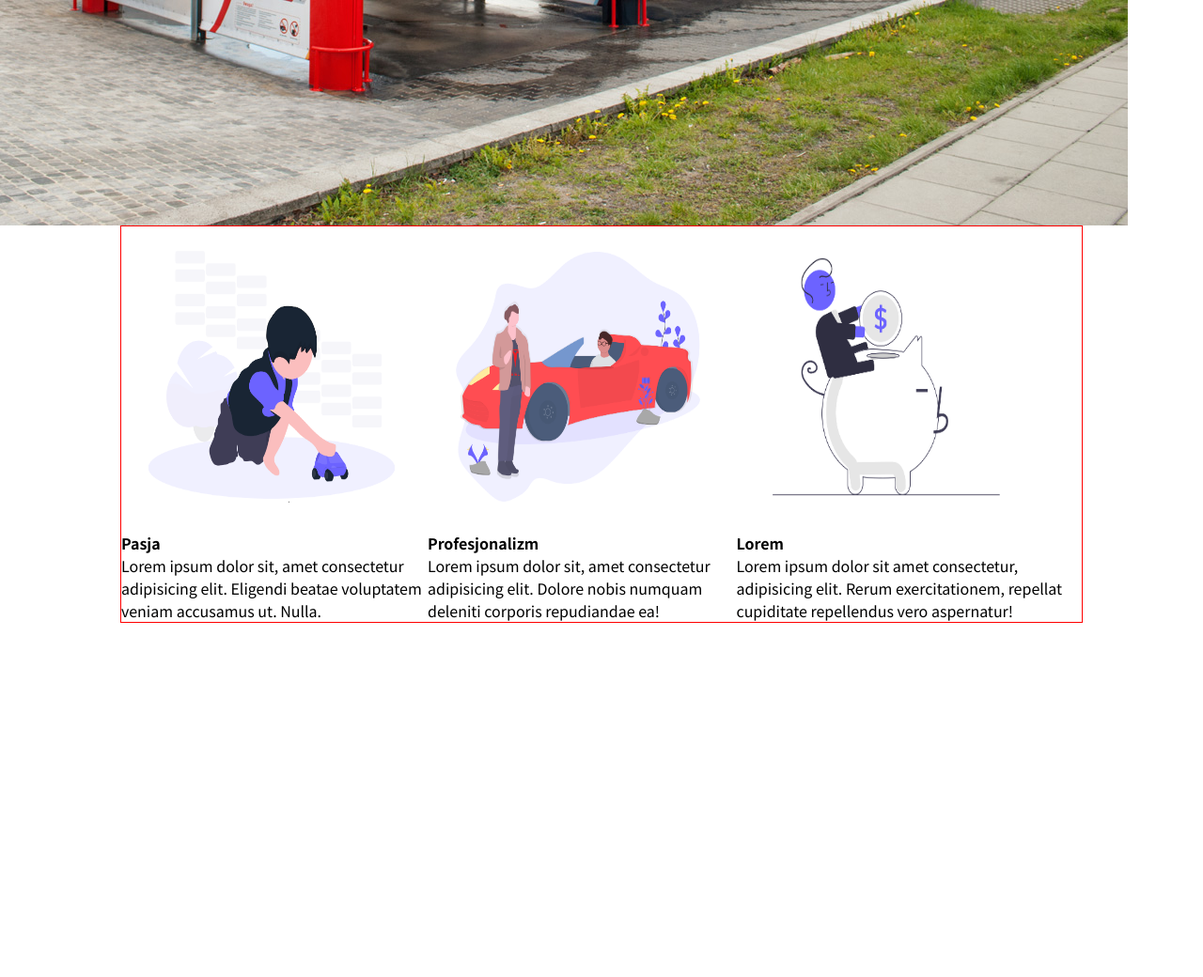
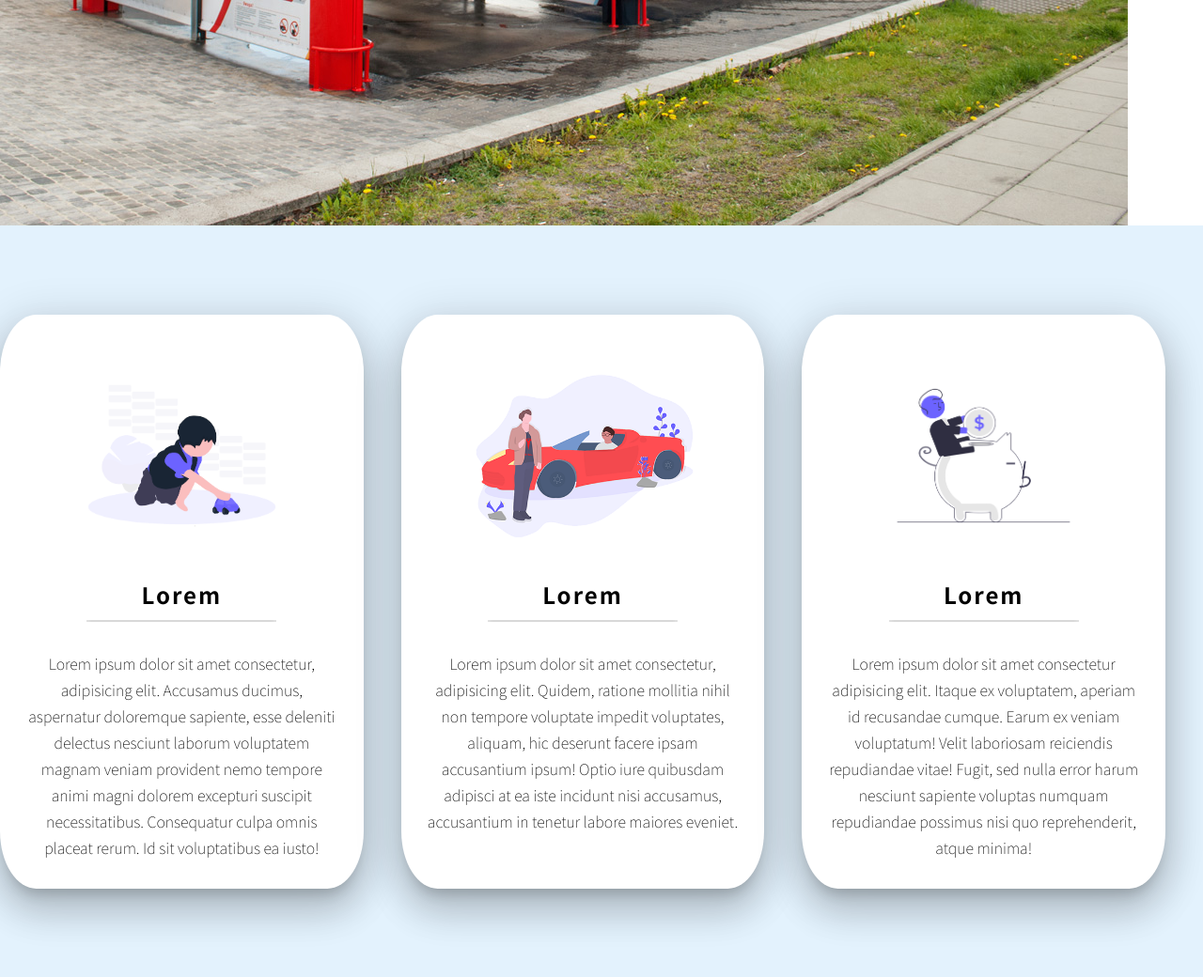
Before and after one commit to KappaPrajd/autospa, a PHP site: page / in a window 1280 px wide. Shown: the part 627-1667 px from the top of the page at 94% size. Run offline with PHP 8.4, Linux system fonts and the light colour scheme.

Commit message:
completed about cards

```diff
--- a/css/about.css
+++ b/css/about.css
@@ -1,10 +1,45 @@
 .about-container {
   display: flex;
-  width: 80%;
-  border: 1px solid red;
+  justify-content: center;
+  align-items: center;
+  width: 100%;
 }
 
 .icon {
-  width: 320px;
-  height: 320px;
+  width: 243px;
+  height: 180px;
+  margin-bottom: 20px;
 }
+
+.item {
+  display: flex;
+  flex-direction: column;
+  align-items: center;
+  background-color: white;
+  margin-right: 40px;
+  padding: 60px 25px 30px;
+  border-radius: 10%;
+  box-shadow: 0px 24px 38px 3px rgba(0, 0, 0, 0.14),
+    0px 9px 46px 8px rgba(0, 0, 0, 0.12), 0px 11px 15px -7px rgba(0, 0, 0, 0.2);
+  text-align: center;
+  width: 400px;
+  height: 100%;
+}
+
+h2 {
+  margin: 20px 0 10px 0;
+  letter-spacing: 2px;
+}
+
+hr {
+  width: 60%;
+  margin-bottom: 30px;
+  border: 1px solid rgb(177, 177, 177);
+  border-radius: 10%;
+  opacity: 0.5;
+}
+
+p {
+  font-weight: 200;
+  line-height: 28px;
+}
--- a/css/main.css
+++ b/css/main.css
@@ -18,4 +18,6 @@ body {
   display: flex;
   flex-direction: column;
   align-items: center;
+  justify-content: center;
+  background-color: #e3f2fd;
 }
--- a/index.html
+++ b/index.html
@@ -39,10 +39,15 @@
         <div class="about-container">
           <div class="item item1">
             <img src="img/toy_car.png" alt="toy car icon" class="icon" />
-            <h4>Pasja</h4>
+            <h2>Lorem</h2>
+            <hr />
             <p>
-              Lorem ipsum dolor sit, amet consectetur adipisicing elit. Eligendi
-              beatae voluptatem veniam accusamus ut. Nulla.
+              Lorem ipsum dolor sit amet consectetur, adipisicing elit.
+              Accusamus ducimus, aspernatur doloremque sapiente, esse deleniti
+              delectus nesciunt laborum voluptatem magnam veniam provident nemo
+              tempore animi magni dolorem excepturi suscipit necessitatibus.
+              Consequatur culpa omnis placeat rerum. Id sit voluptatibus ea
+              iusto!
             </p>
           </div>
           <div class="item item2">
@@ -51,18 +56,26 @@
               alt="electric car icon"
               class="icon"
             />
-            <h4>Profesjonalizm</h4>
+            <h2>Lorem</h2>
+            <hr />
             <p>
-              Lorem ipsum dolor sit, amet consectetur adipisicing elit. Dolore
-              nobis numquam deleniti corporis repudiandae ea!
+              Lorem ipsum dolor sit amet consectetur, adipisicing elit. Quidem,
+              ratione mollitia nihil non tempore voluptate impedit voluptates,
+              aliquam, hic deserunt facere ipsam accusantium ipsum! Optio iure
+              quibusdam adipisci at ea iste incidunt nisi accusamus, accusantium
+              in tenetur labore maiores eveniet.
             </p>
           </div>
           <div class="item item3">
             <img src="img/savings.png" alt="savings icon" class="icon" />
-            <h4>Lorem</h4>
+            <h2>Lorem</h2>
+            <hr />
             <p>
-              Lorem ipsum dolor sit amet consectetur, adipisicing elit. Rerum
-              exercitationem, repellat cupiditate repellendus vero aspernatur!
+              Lorem ipsum dolor sit amet consectetur adipisicing elit. Itaque ex
+              voluptatem, aperiam id recusandae cumque. Earum ex veniam
+              voluptatum! Velit laboriosam reiciendis repudiandae vitae! Fugit,
+              sed nulla error harum nesciunt sapiente voluptas numquam
+              repudiandae possimus nisi quo reprehenderit, atque minima!
             </p>
           </div>
         </div>
```
Also changed, not shown: img/electric_car.png.
